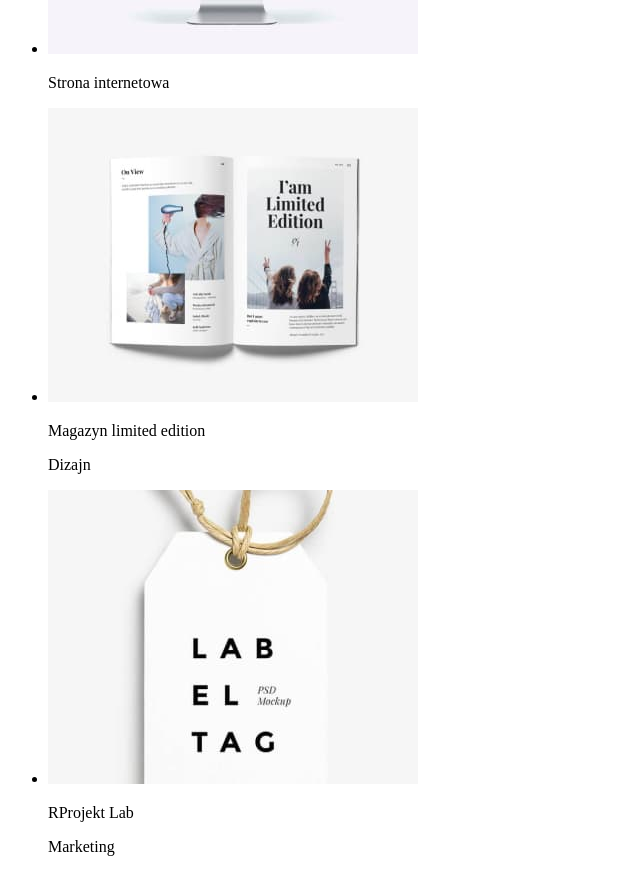
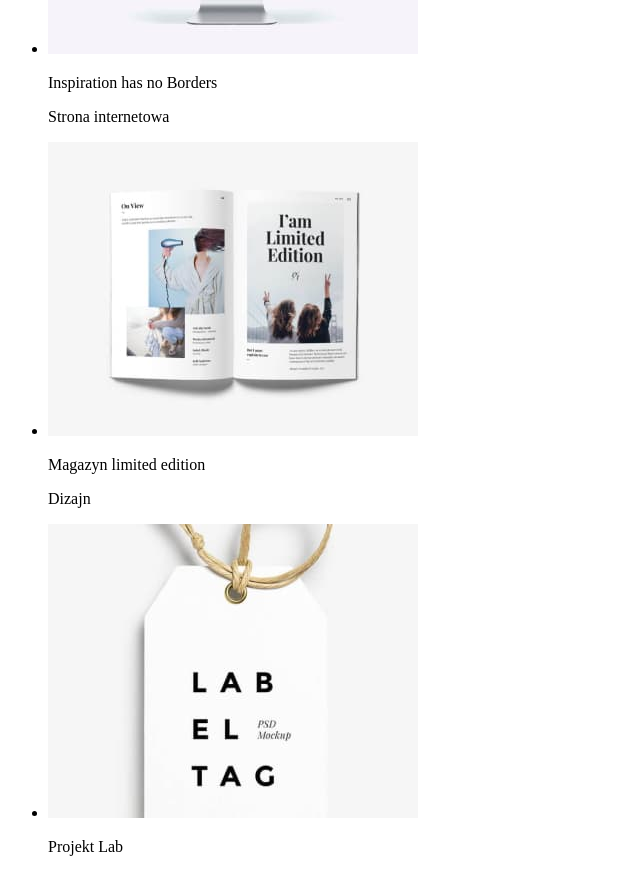
Before and after one commit to Karolblocki/goit-markup-hw-02, a plain HTML site: page index.html in a window 1280 px wide. Shown: the part 2399-3268 px from the top of the page, without its empty margins (0-640 px from the left). Drawn offline with Linux system fonts and the light colour scheme.

Commit message:
second work

```diff
--- a/index.html
+++ b/index.html
@@ -49,12 +49,13 @@
             <p>Projekt Boxes</p>
             <p>Aplikacja</p></li>
           <li><img src="./images/img(5)(1).jpg" alt="Inspiration has no Borders" width="370" height="294"/>
+            <p>Inspiration has no Borders</p>
             <p>Strona internetowa</p></li>
           <li><img src="./images/img(6)(1).jpg" alt="Magazyn limited edition" width="370" height="294"/>
             <p>Magazyn limited edition</p>
             <p>Dizajn</p></li>
           <li><img src="./images/img(7)(1).jpg" alt="Projekt Lab" width="370" height="294"/>
-            <p>RProjekt Lab</p>
+            <p>Projekt Lab</p>
             <p>Marketing</p></li>
           <li><img src="./images/img(8)(1).jpg" alt="Growing Business" width="370" height="294"/>
             <p>Growing Business</p>
```
